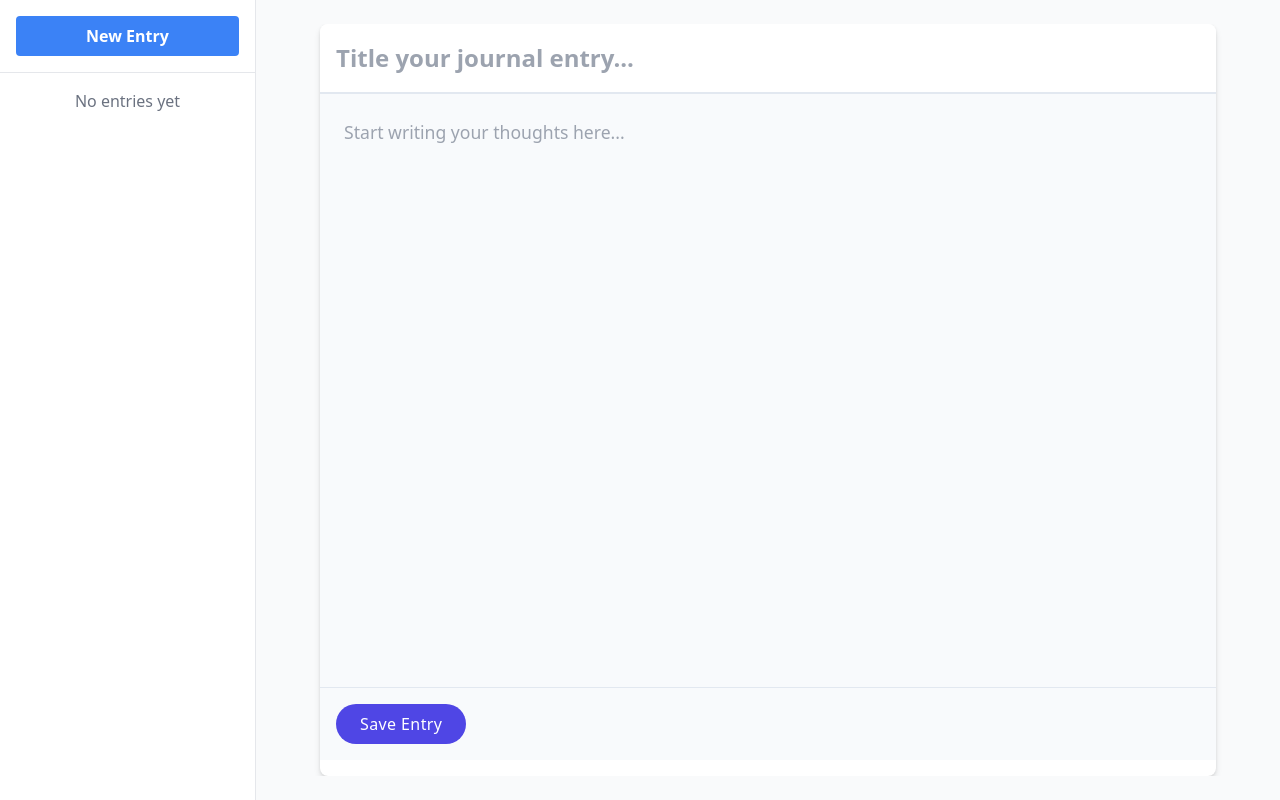
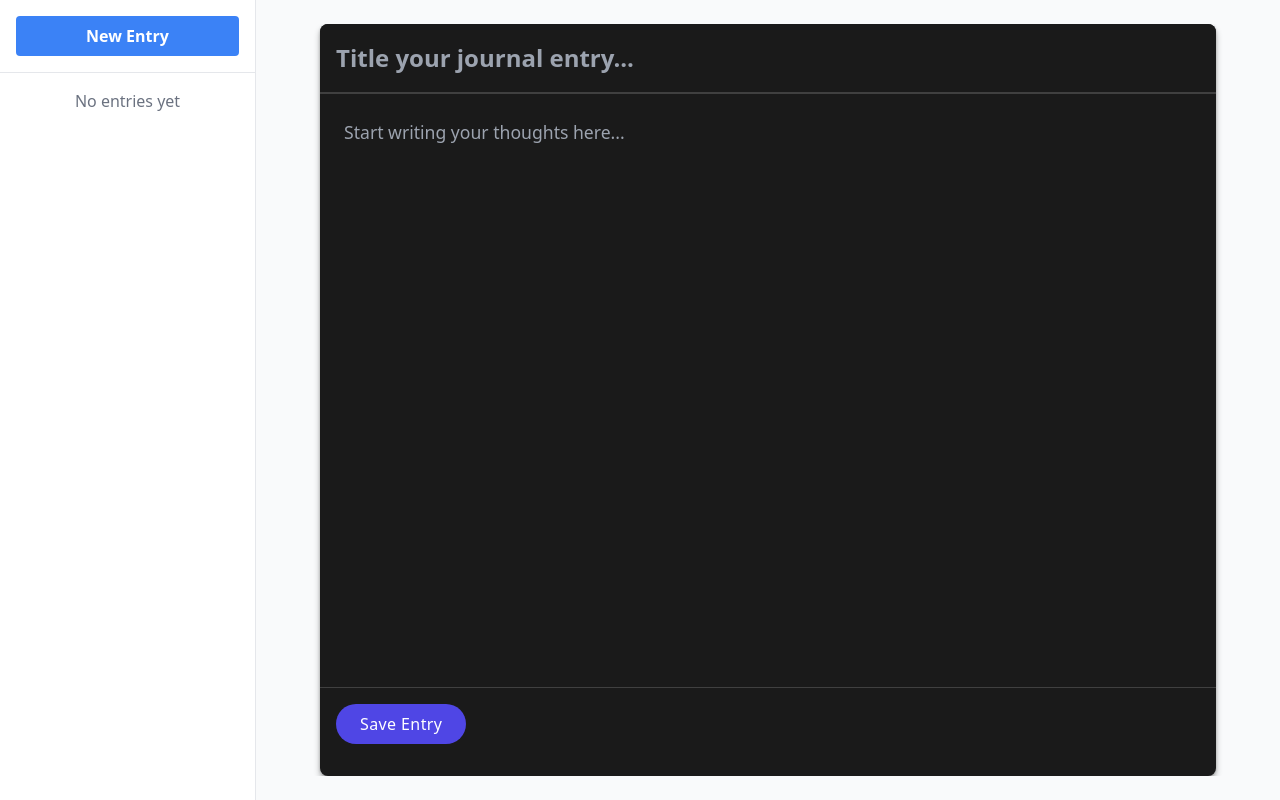
Before and after one commit to raghavagg4/MyJournal, a Flask app: page /journal in a window 1280 px wide. Shown: the part 80-880 px from the top of the page. Run offline with Flask 2, Linux system fonts and the light colour scheme; the visitor is signed in with stand-in values (Sample User, id 1); data that the repository does not hold is empty; style sheets or scripts are compiled from the project's sources.

Commit message:
Improved CSS for journal entry

```diff
--- a/Journal/flask_app/static/journal-content.css
+++ b/Journal/flask_app/static/journal-content.css
@@ -1,7 +1,7 @@
 /* Journal Content Styling */
 .journal-content-wrapper {
-  background-color: #ffffff;
-  box-shadow: 0 4px 6px rgba(0, 0, 0, 0.1), 0 1px 3px rgba(0, 0, 0, 0.08);
+  background-color: #1a1a1a;
+  box-shadow: 0 4px 6px rgba(0, 0, 0, 0.3), 0 1px 3px rgba(0, 0, 0, 0.2);
   border-radius: 8px;
   overflow: hidden;
   transition: all 0.3s ease;
@@ -9,17 +9,20 @@
 
 .journal-title-input {
   border: none !important;
-  border-bottom: 2px solid #e2e8f0 !important;
+  border-bottom: 2px solid #404040 !important;
   border-radius: 0 !important;
   padding: 1rem !important;
   font-size: 1.5rem !important;
   font-weight: 600 !important;
   transition: all 0.3s ease;
+  color: white !important;
+  background-color: #1a1a1a !important;
 }
 
 .journal-title-input:focus {
-  border-bottom: 2px solid #4299e1 !important;
+  border-bottom: 2px solid rgba(255, 255, 255, 0.5) !important;
   box-shadow: none !important;
+  outline: none !important;
 }
 
 .journal-content-input {
@@ -27,15 +30,17 @@
   padding: 1.5rem !important;
   font-size: 1.1rem !important;
   line-height: 1.7 !important;
-  background-color: #f8fafc !important;
+  background-color: #1a1a1a !important;
   min-height: 70vh !important;
   resize: none;
   transition: all 0.3s ease;
+  color: white !important;
 }
 
 .journal-content-input:focus {
-  background-color: #ffffff !important;
+  background-color: #1a1a1a !important;
   box-shadow: none !important;
+  outline: none !important;
 }
 
 .journal-button {
@@ -66,6 +71,6 @@
 
 .journal-button-wrapper {
   padding: 1rem;
-  background-color: #f8fafc;
-  border-top: 1px solid #e2e8f0;
+  background-color: #1a1a1a;
+  border-top: 1px solid #404040;
 }
```
